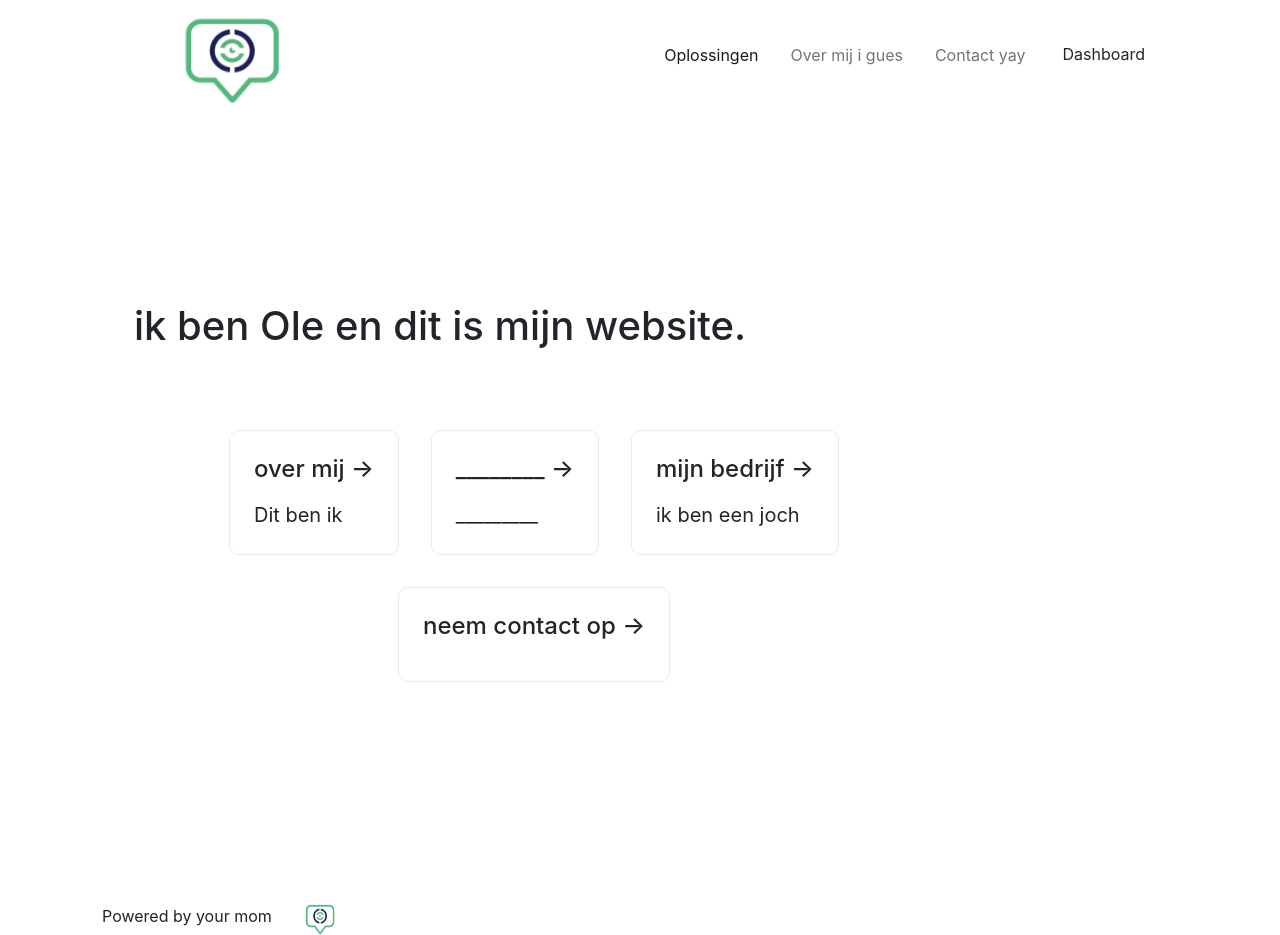
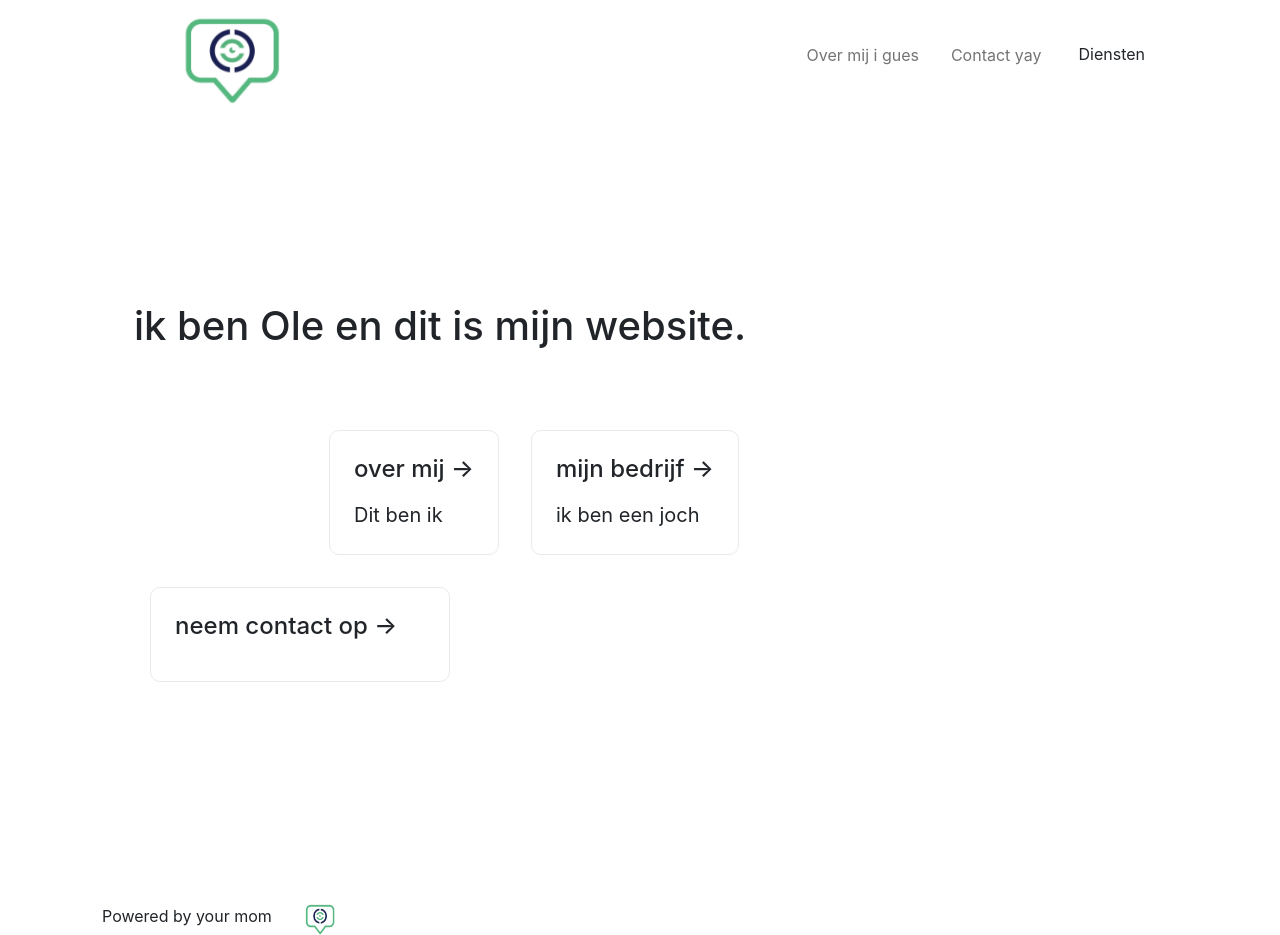
Before and after one commit to Riggby04/lmao, a Next.js app: page / in a window 1280 px wide. Built offline with nearby package versions, Linux system fonts and the light colour scheme.

Commit message:
w,mhbjhdwat v assa

```diff
--- a/Components/Layout/header.jsx
+++ b/Components/Layout/header.jsx
@@ -25,7 +25,7 @@ export default function Header() {
               <li className="nav-item p-2">
 
                 <Link className="nav-link active" aria-current="page" href="/oplossingen">
-                  Oplossingen
+
                 </Link>
               </li>
               <li className="nav-item p-2">
@@ -41,7 +41,7 @@ export default function Header() {
 
               <li className="nav-item">
                 <Link className="nav-link " href="http://app.recraplan.nl" tabIndex="-1" aria-disabled="true">
-                <button type="button" className="btn bt-orange">Dashboard</button>
+                <button type="button" className="btn bt-orange">Diensten</button>
                 </Link>
               </li>
             </ul>
--- a/pages/index.js
+++ b/pages/index.js
@@ -25,26 +25,25 @@ export default function Home() {
             <h2>over mij  &rarr;</h2>
             <p>Dit ben ik</p>
           </a>
-        <a href="/ik" rel="noopener noreferrer" className="card">
-          <h2> ________ &rarr;</h2>
-            <p>_________</p>
 
 
-            <p></p>
-          </a>
-        <a href="/ik" rel="noopener noreferrer" className="card">
+
+
+
+          <a href="/ik" rel="noopener noreferrer" className="card">
             <h2>mijn bedrijf &rarr;</h2>
             <p>ik ben een joch</p>
 
           </a>
-          <a href="https://github.com/Riggby04/lmao"
+
+
+        </div>
+      <a href="https://github.com/Riggby04/lmao"
           className="card"
           target="_blank">
           <h2>neem contact op &rarr;</h2>
           <p></p>
           </a>
-        </div>
-
 
 
         </div>
```
